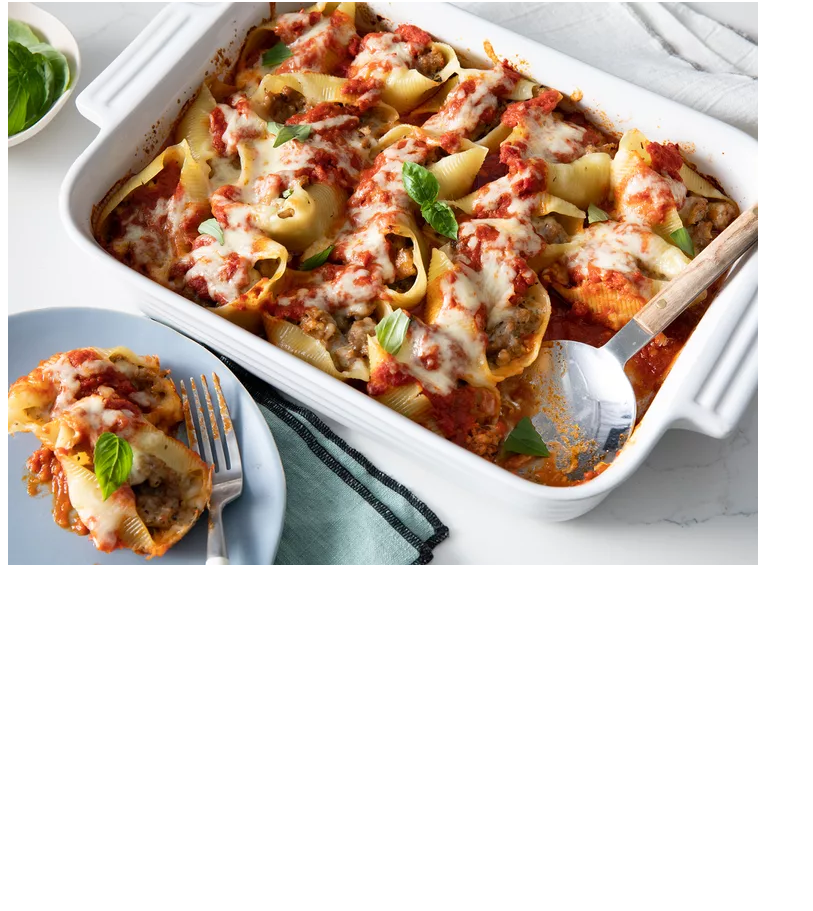
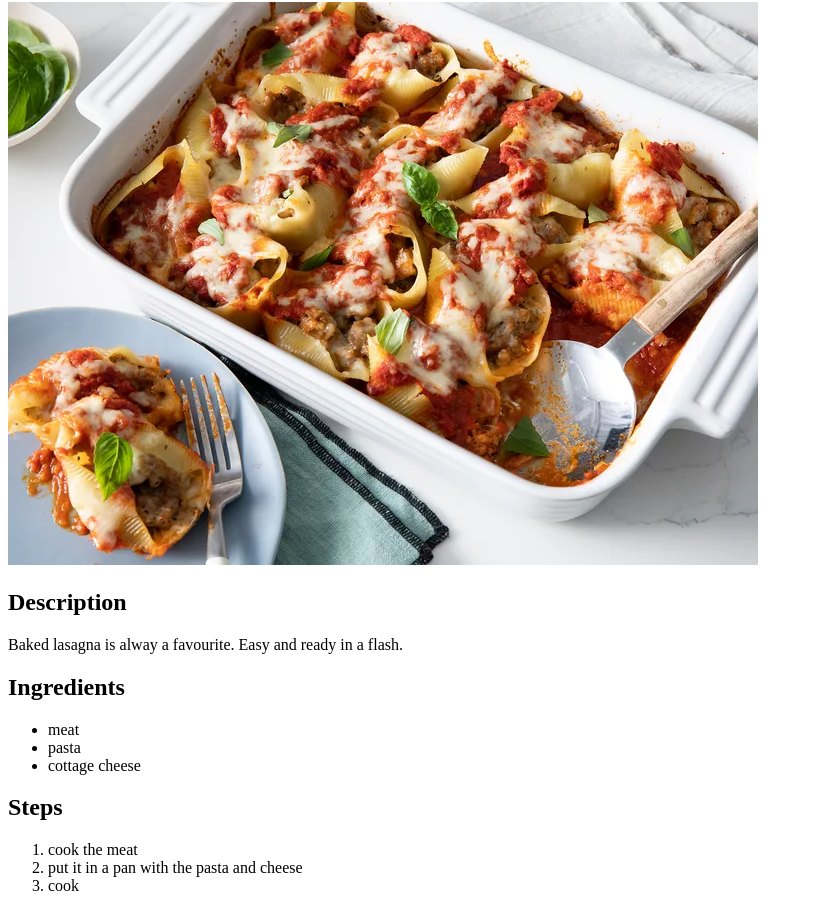
Before and after one commit to RichMBarr/odin-recipes, a plain HTML site: page recipes/lasagna.html in a window 1280 px wide. Shown: the part 78-989 px from the top of the page, without its empty margins (0-813 px from the left). Before the commit the page ends 800 px from the top, so only its background shows below. Drawn offline with Linux system fonts and the light colour scheme.

Commit message:
Lasagna recipe details

```diff
--- a/recipes/lasagna.html
+++ b/recipes/lasagna.html
@@ -8,6 +8,20 @@
     <body>
         <h1>Lasagna</h1>
         <img src="/images/lasgana.png" alt="A dish of lasagna">
+        <h2>Description</h2>
+        <p>Baked lasagna is alway a favourite. Easy and ready in a flash. </p>
+        <h2>Ingredients</h2>
+        <ul>
+            <li>meat</li>
+            <li>pasta</li>
+            <li>cottage cheese</li>
+        </ul>
+        <h2>Steps</h2>
+        <ol>
+            <li>cook the meat</li>
+            <li>put it in a pan with the pasta and cheese</li>
+            <li>cook</li>
+        </ol>
     </body>
 
 </html>
```
